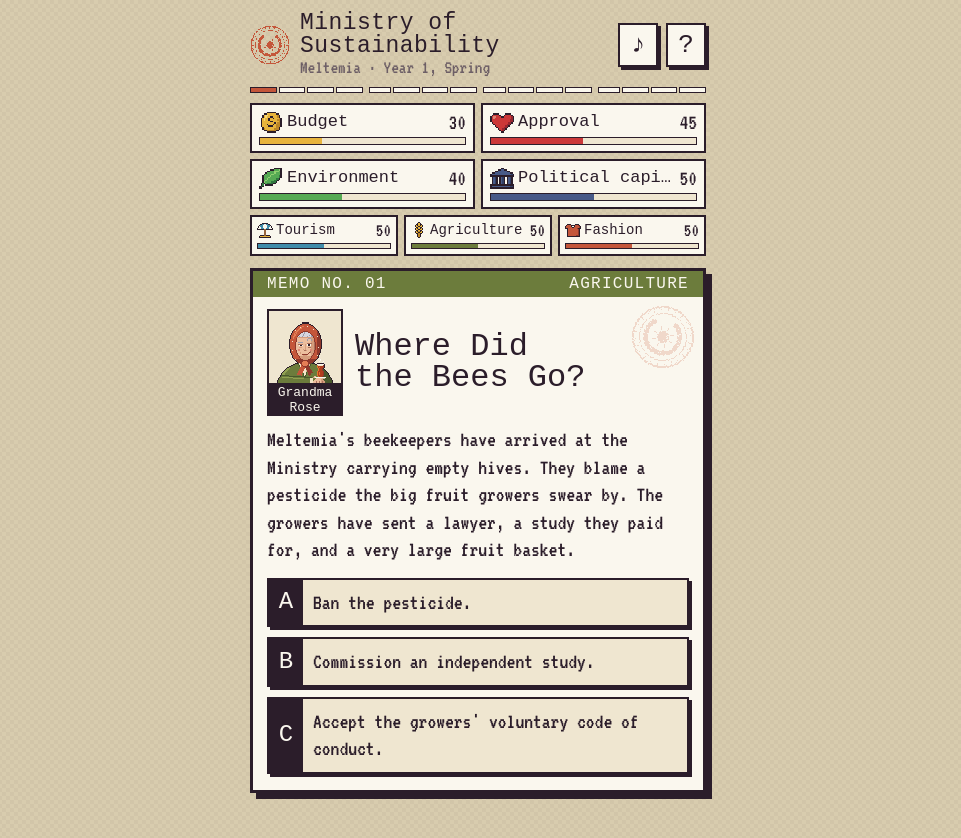
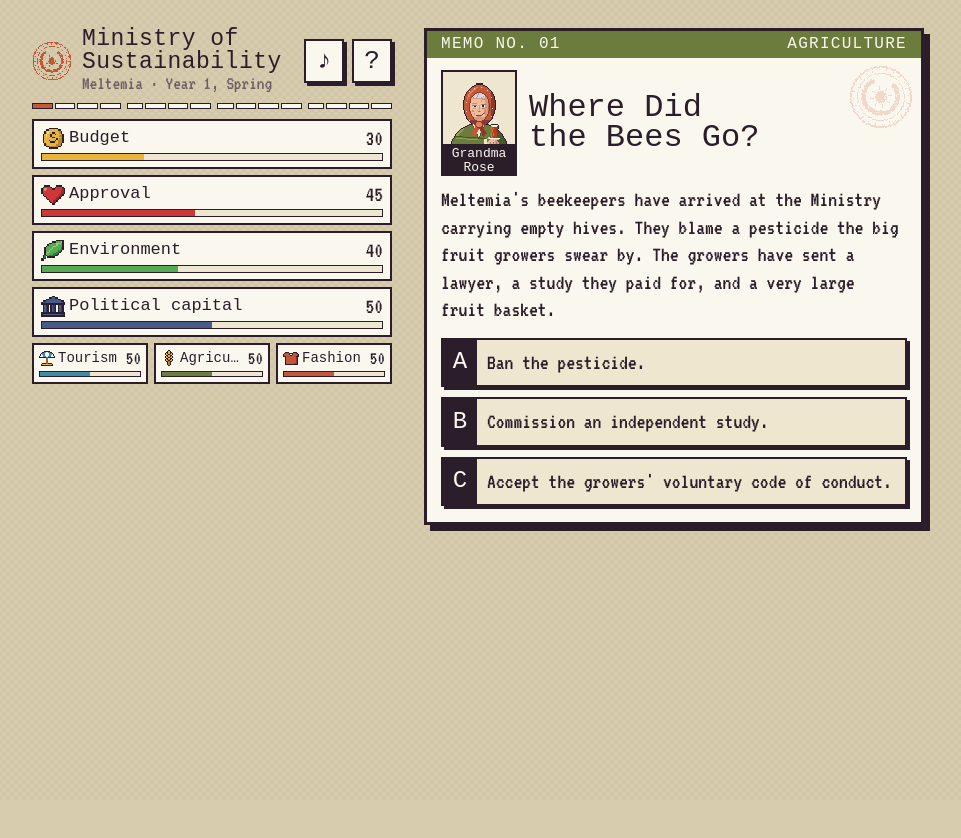
Before and after one commit to kahvalti27/ministry-of-sustainability, a website with bundled scripts: page index.html in a window 1280 px wide. Both pictures are taken after a click on the button "Start your term". Shown: the whole page, without its empty margins (162-1123 px from the left). After the commit the page ends 800 px from the top, so only its background shows below. Built offline with nearby package versions, Linux system fonts and the light colour scheme; a web font is replaced by a local one.

Commit message:
Two columns on wide screens: numbers on the left, card on the right

```diff
--- a/style.css
+++ b/style.css
@@ -235,6 +235,20 @@ h2 { margin: 0; font-size: 32px; line-height: .95; text-wrap: balance; overflow-
   .speaker img { height: 68px; }
 }
 
+/* Wide screens: the numbers sit in a panel on the left, the card on the right.
+   The first screen has no header, so it stays a single centred card. */
+@media (min-width: 940px) {
+  #app:has(> .top) {
+    display: grid; grid-template-columns: 360px 500px; column-gap: 32px;
+    grid-template-rows: repeat(5, max-content) 1fr;  /* up to five things on the left; the card takes the rest */
+    justify-content: center; align-items: start;
+    max-width: none; padding-top: 28px;
+  }
+  #app:has(> .top) > * { grid-column: 1; }
+  #app:has(> .top) > .card { grid-column: 2; grid-row: 1 / -1; }
+  .meters:not(.meters--sectors) { grid-template-columns: 1fr; }
+}
+
 @media (prefers-reduced-motion: reduce) {
   *, *::before, *::after { animation: none !important; transition: none !important; }
 }
```
